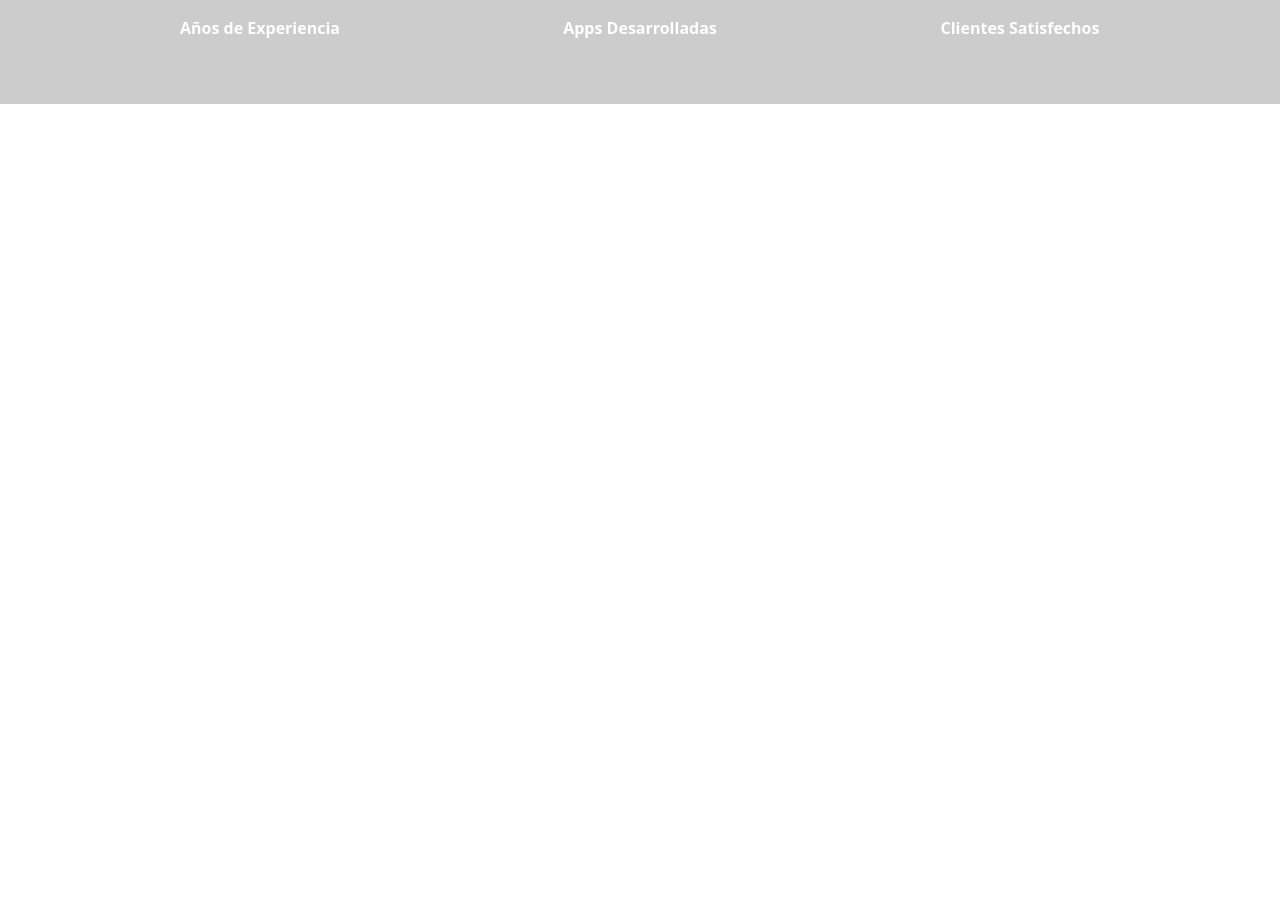
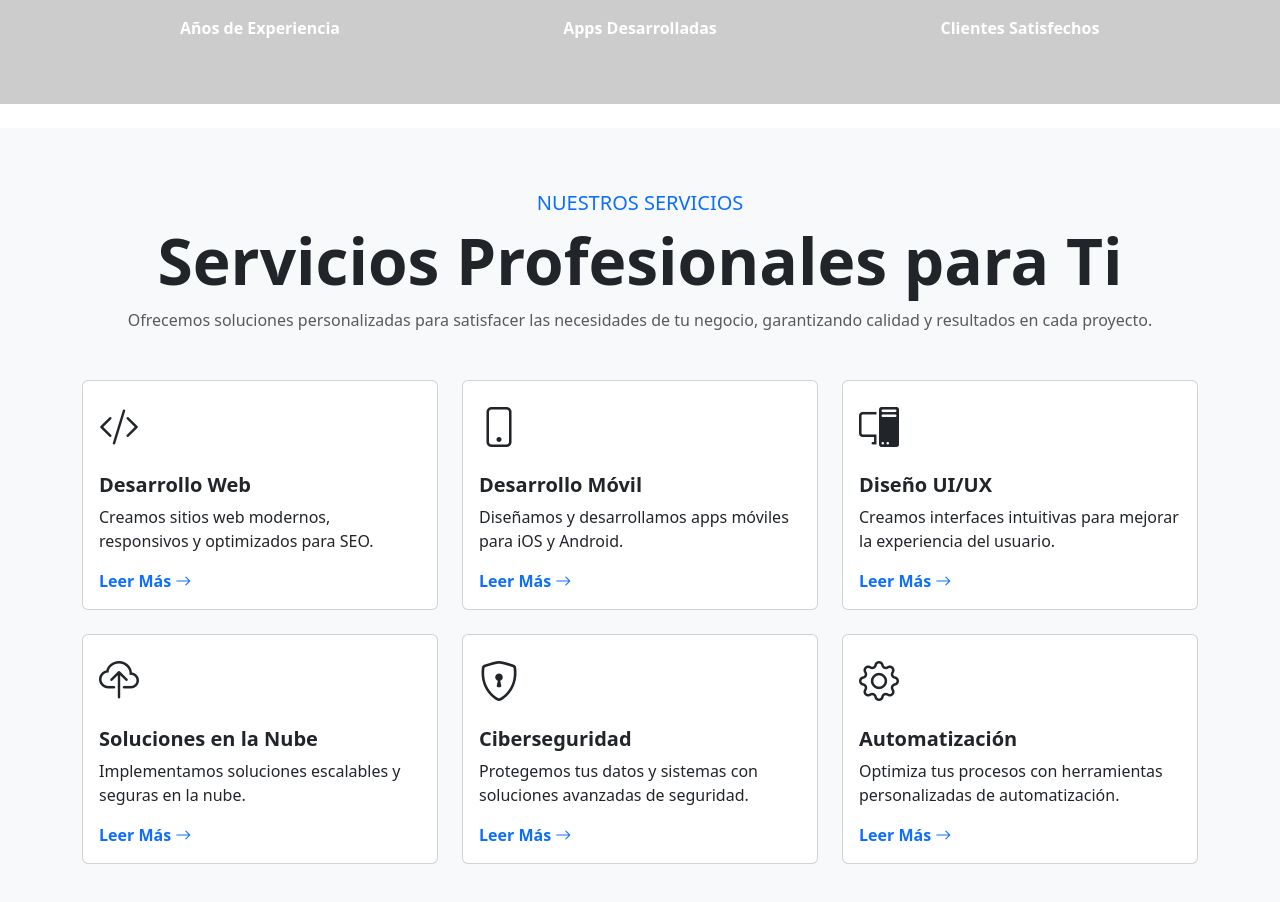
Before and after one commit to axxving/app-jsdevs-axv, a React (Vite) app: page / in a window 1280 px wide. Shown: the part 1964-2866 px from the top of the page. Before the commit the page ends 2068 px from the top, so only its background shows below. Built offline with nearby package versions, Linux system fonts and the light colour scheme.

Commit message:
feat: services

```diff
--- a/src/components/page/Page.jsx
+++ b/src/components/page/Page.jsx
@@ -4,6 +4,7 @@ import { Header } from './header/Header';
 import { HeaderContact } from './header/HeaderContact';
 import { About } from './about/About';
 import { CompanyNumbers } from './numbers/CompanyNumbers';
+import { Services } from './services/Services';
 
 export const Page = () => {
     const stykeContainerHeader = {
@@ -21,6 +22,7 @@ export const Page = () => {
             <Hero />
             <About />
             <CompanyNumbers />
+            <Services />
         </>
     );
 };
--- /dev/null
+++ b/src/components/page/services/Services.jsx
@@ -0,0 +1,114 @@
+import React from 'react';
+
+export const Services = () => {
+    return (
+        <section
+            className="mt-4 mb-4 about-section d-flex align-items-center bg-light"
+            style={{ minHeight: '100vh' }}
+        >
+            <div className="container">
+                {/* Título y subtítulo */}
+                <div className="text-center mb-5">
+                    <h5 className="text-uppercase text-primary">
+                        Nuestros Servicios
+                    </h5>
+                    <h2 className="fw-bold display-3">Servicios Profesionales para Ti</h2>
+                    <p className="text-muted">
+                        Ofrecemos soluciones personalizadas para satisfacer las
+                        necesidades de tu negocio, garantizando calidad y
+                        resultados en cada proyecto.
+                    </p>
+                </div>
+
+                {/* Grid de servicios */}
+                <div className="row g-4">
+                    {[
+                        {
+                            icon: 'bi bi-code-slash',
+                            title: 'Desarrollo Web',
+                            description:
+                                'Creamos sitios web modernos, responsivos y optimizados para SEO.',
+                            href: '#web',
+                        },
+                        {
+                            icon: 'bi bi-phone',
+                            title: 'Desarrollo Móvil',
+                            description:
+                                'Diseñamos y desarrollamos apps móviles para iOS y Android.',
+                            href: '#mobile',
+                        },
+                        {
+                            icon: 'bi bi-pc-display',
+                            title: 'Diseño UI/UX',
+                            description:
+                                'Creamos interfaces intuitivas para mejorar la experiencia del usuario.',
+                            href: '#design',
+                        },
+                        {
+                            icon: 'bi bi-cloud-upload',
+                            title: 'Soluciones en la Nube',
+                            description:
+                                'Implementamos soluciones escalables y seguras en la nube.',
+                            href: '#cloud',
+                        },
+                        {
+                            icon: 'bi bi-shield-lock',
+                            title: 'Ciberseguridad',
+                            description:
+                                'Protegemos tus datos y sistemas con soluciones avanzadas de seguridad.',
+                            href: '#security',
+                        },
+                        {
+                            icon: 'bi bi-gear',
+                            title: 'Automatización',
+                            description:
+                                'Optimiza tus procesos con herramientas personalizadas de automatización.',
+                            href: '#automation',
+                        },
+                    ].map((service, index) => (
+                        <div className="col-md-4" key={index}>
+                            <div className="card h-100 service-card">
+                                <div className="card-body">
+                                    <div className="mb-3">
+                                        <i
+                                            className={`${service.icon} fs-1`}
+                                        ></i>
+                                    </div>
+                                    <h5 className="card-title fw-bold">
+                                        {service.title}
+                                    </h5>
+                                    <p className="card-text">
+                                        {service.description}
+                                    </p>
+                                    <a
+                                        href={service.href}
+                                        className="service-link text-primary text-decoration-none fw-bold"
+                                    >
+                                        Leer Más{' '}
+                                        <i className="bi bi-arrow-right"></i>
+                                    </a>
+                                </div>
+                            </div>
+                        </div>
+                    ))}
+                </div>
+            </div>
+
+            {/* Estilos adicionales */}
+            <style jsx>{`
+                .service-card {
+                    transition: all 0.3s ease;
+                }
+                .service-card:hover {
+                    background-color: #0d6efd; /* Azul Bootstrap */
+                    color: #fff; /* Texto blanco */
+                    transform: translateY(-10px); /* Levantar la tarjeta */
+                }
+                .service-card:hover i,
+                .service-card:hover .service-link {
+                    color: #fff !important; /* Ícono y enlace en blanco */
+                }
+            `}</style>
+        </section>
+    );
+};
```
